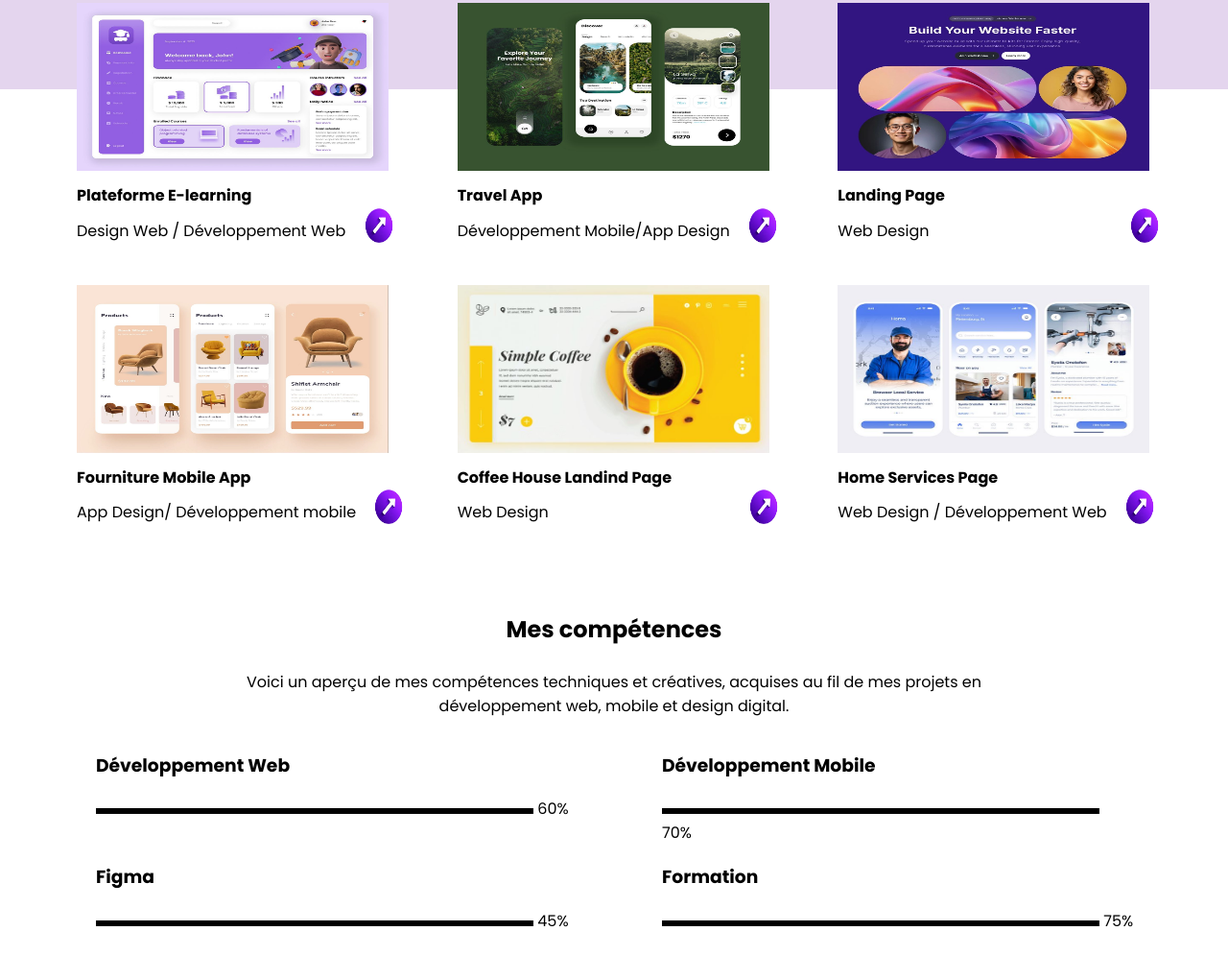
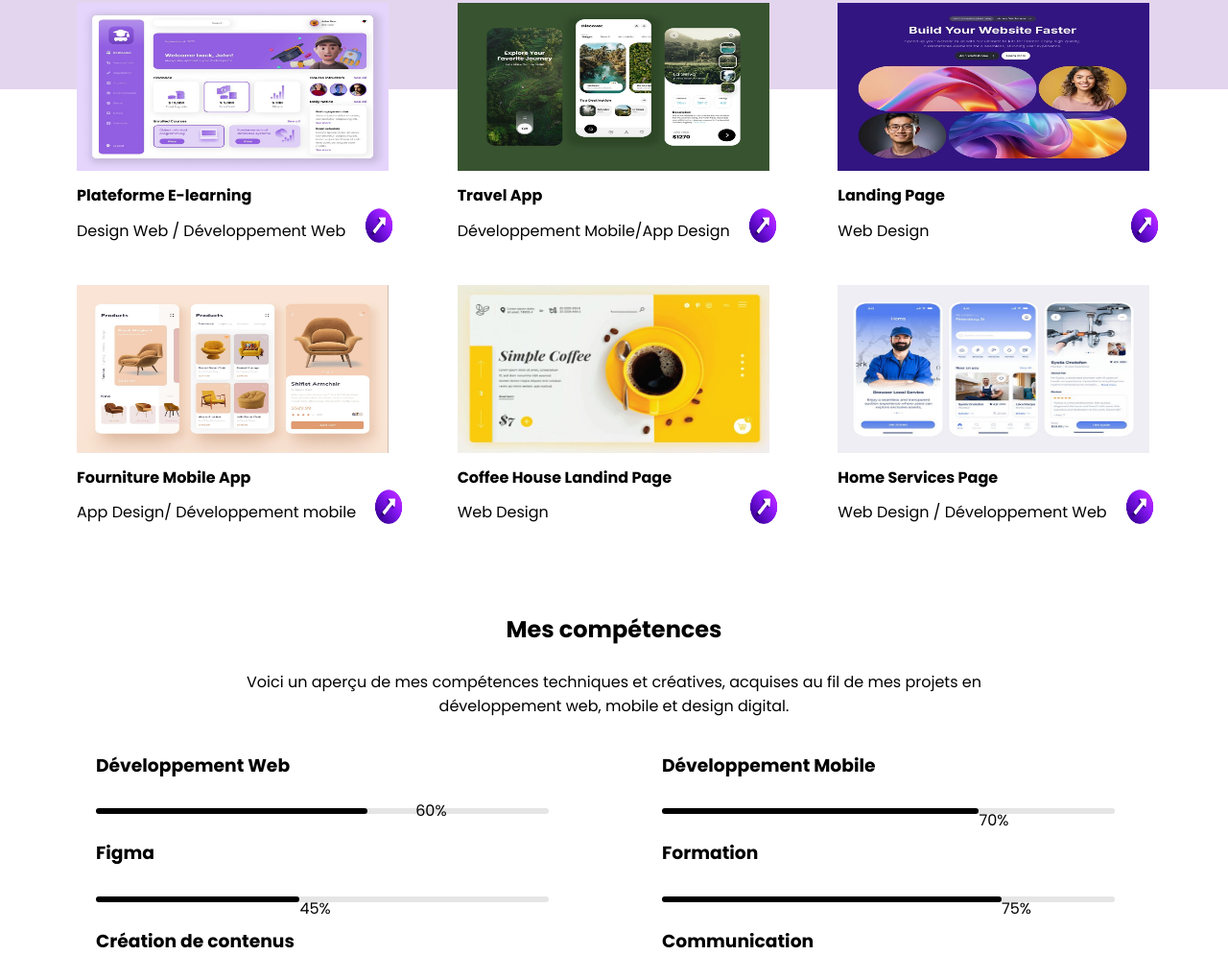
Before and after one commit to kabrane10/Mon-Portfolio_perso, a plain HTML site: page index.html in a window 1280 px wide. Shown: the part 1805-2800 px from the top of the page at 96% size. Drawn offline with nearby package versions, Linux system fonts and the light colour scheme; a script that the page names is missing.

Commit message:
Modification de la section Compétence du côté html et du côté css

```diff
--- a/index.html
+++ b/index.html
@@ -25,8 +25,7 @@
             <a href="#Réalisations">Mes réalisations</a>
             <a href="#Compétences">Mes compétences</a>
             <a href="./blog/index.html">Blog</a>
-            <button>Discutons de ton projet</button>
-        </nav>
+            <a href="https://url-shortener.me/1UDO"><button>Discutons de ton projet</button></a>
     </header>
     <section data-aos="fade-down">
         <div id="Home" class="pres">
@@ -190,29 +189,43 @@
 
            </div>
             <div class="container_comp">
-                <div>
+                <div class="div">
                     <h3>Développement Web</h3>
-                    <div id="id"></div> <span class="span">60%</span>
+
+                    <div class="bar">
+                        <div class="progres" style="width: 60%;"></div><span class="span1">60%</span>
+                    </div>
                 </div>
-                <div>
+                <div class="div">
                     <h3>Développement Mobile</h3>
-                    <div id="id"></div> <div class="blanc"></div> <span class="span">70%</span>
+                    <div class="bar">
+                        <div class="progres" style="width: 70%;"></div><span class="span2">70%</span>
+                    </div>
                 </div>
-                <div>
+                <div class="div">
                     <h3>Figma</h3>
-                    <div id="id"></div> <span class="span">45%</span>
+                    <div class="bar">
+                        <div class="progres" style="width: 45%;"></div><span class="span3">45%</span>
+
+                    </div>
                 </div>
-                <div>
+                <div class="div">
                     <h3>Formation</h3>
-                    <div id="id"></div> <span class="span">75%</span>
+                    <div class="bar">
+                        <div class="progres" style="width: 75%;"></div><span class="span4">75%</span>
+                    </div>
                 </div>
-                <div>
+                <div class="div">
                     <h3>Création de contenus</h3>
-                    <div id="id"></div> <span class="span">50%</span>
+                    <div class="bar">
+                        <div class="progres" style="width: 50%;"></div><span class="span5">50%</span>
+                    </div>
                 </div>
-                <div>
+                <div class="div">
                     <h3>Communication</h3>
-                    <div id="id"></div> <span class="span">55%</span>
+                    <div class="bar">
+                        <div class="progres" style="width: 55%;"></div><span class="span6">55%</span>
+                    </div>
                 </div>
 
             </div>
@@ -251,7 +264,7 @@ du détail et son approche créative sont remarquables. Je la recommande vivemen
                 <div class="circle"></div>
                 <ul>
                     <li id="li1"><span><img src="./images/phone.png" alt=""></span>   +228 93 26 66 57</li>
-                    <li id="li3"><span><img src="./images/email.png" alt=""></span>: kabranehenry@gmail.com</li>
+                    <li id="li3"><span><img src="./images/email.png" alt=""></span> kabranehenry@gmail.com</li>
                     <li id="li2"><span><img src="./images/location.png" alt=""></span> Kara, Togo</li>
                 </ul>
                 <div class="logos">
--- a/style.css
+++ b/style.css
@@ -162,15 +162,6 @@ button{
 }
 
 
-    /* Responsive */
-@media (max-width: 768px){
-    .stats {
-        grid-template-columns: 1fr;
-        gap: 25px;
-    }
-}
-
-
 .titre {
     font-size: 24px;
 }
@@ -308,14 +299,30 @@ button{
 
 }
 
-#id{
-    display: inline-flex; /*aligner les nbres en % */
-    border:  solid #000;
-    min-width: 450px;
-    background: linear-gradient(to right, #000 270px, #fff 180px);
-    height: -1px;
+.bar {
+    display: inline-flex;
+    width: 80%;
+    height: 6px;
+    background: #e5e5e5;
+    margin-top: 5px;
+    border-radius: 3px;
 
 }
+
+.progres {
+
+    height: 100%;
+    background: black;
+    border-radius: 3px;
+    text-align:right;
+}
+
+.span1{
+    margin-top: -10px;
+    padding-left: 50px;
+}
+
+
 
 h3{
 padding-top: -10px;
@@ -539,3 +546,11 @@ a{
     text-align: center;
     padding-bottom: 20px;
 }
+
+    /* Responsive */
+    @media (max-width: 768px){
+        .stats {
+            grid-template-columns: 1fr;
+            gap: 25px;
+        }
+    }
```
